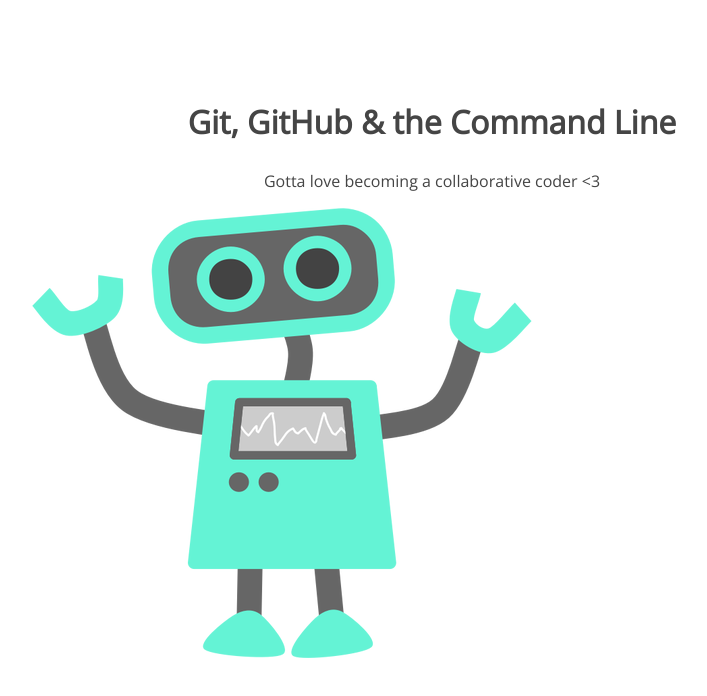
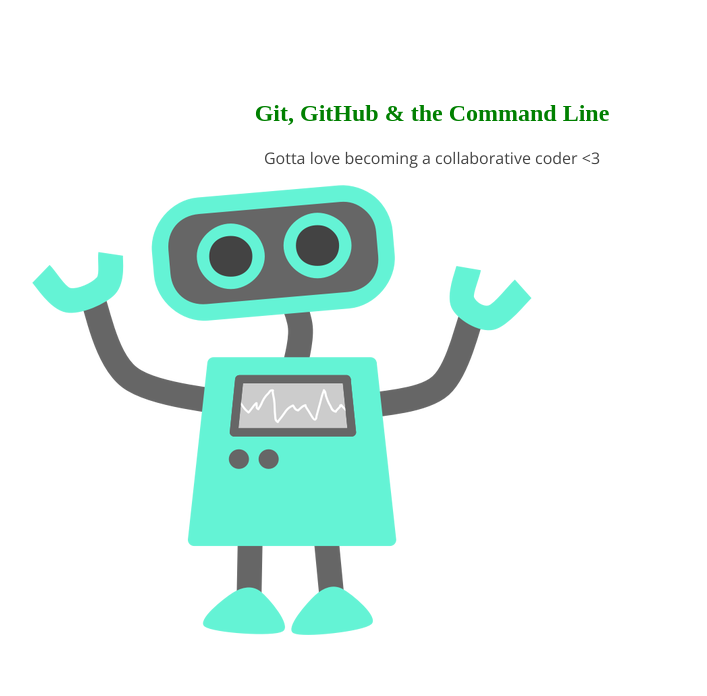
Before and after one commit to hellavet/105-project, a plain HTML site: page index.html in a window 1280 px wide. Shown: the whole page, without its empty margins (208-915 px from the left). Drawn offline with nearby package versions, Linux system fonts and the light colour scheme.

Commit message:
changed font

```diff
--- a/css/style.css
+++ b/css/style.css
@@ -8,8 +8,9 @@
 	color: #454545;
 }
 section h1 {
-	font: 32px 'Open Sans';
+/*	font: 32px 'Open Sans';*/
 	font-weight: bold;
+	color: green;
 }
 section p {
 	font: 16px 'Open Sans';
```
